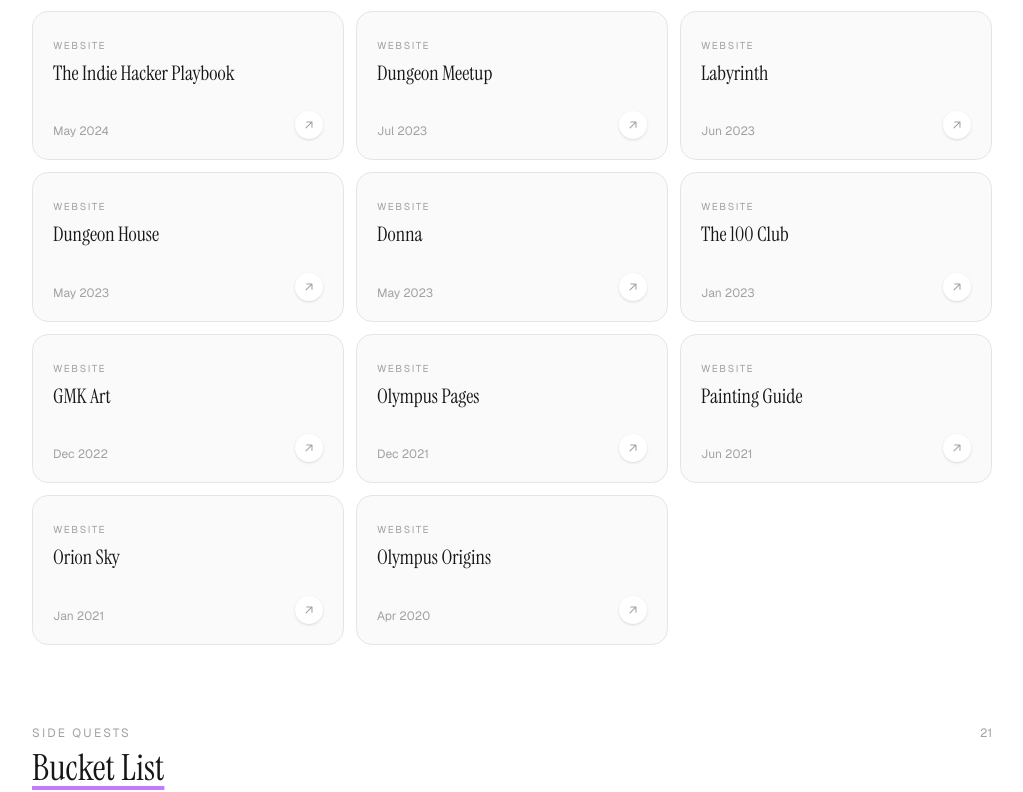
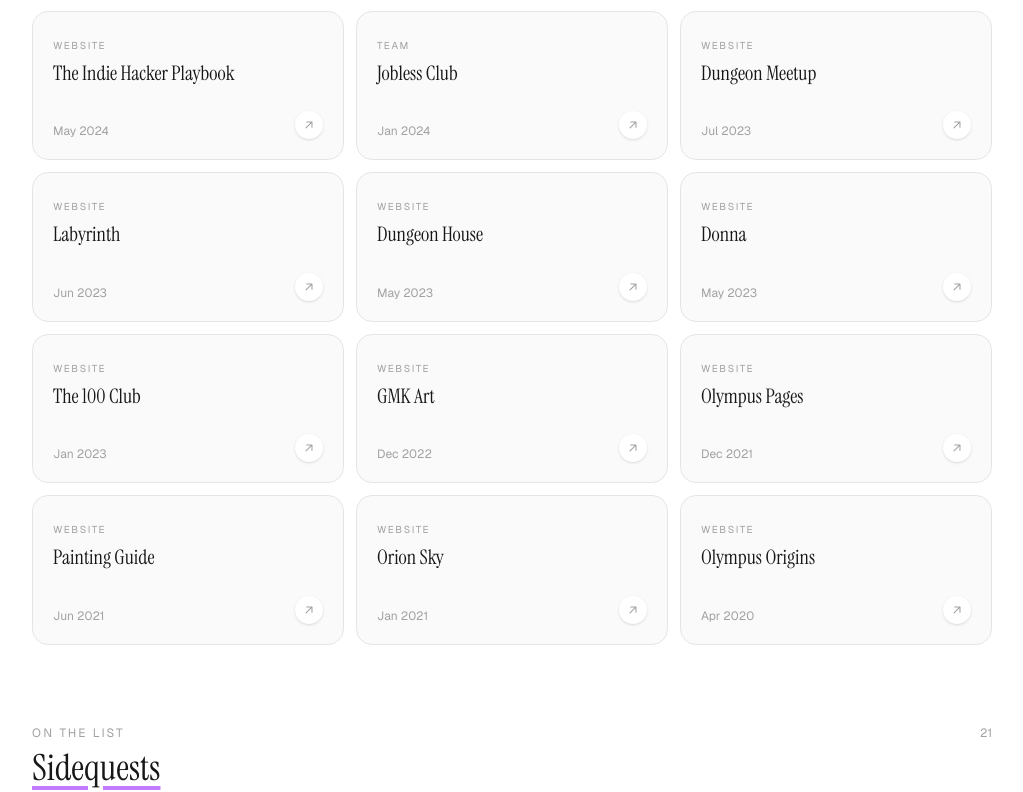
Before and after one commit to seantanyurong/seantanyurong_website, a Next.js app: page / in a window 1280 px wide. Shown: the part 808-1600 px from the top of the page, without its empty margins (128-1151 px from the left). Built offline with nearby package versions, Linux system fonts and the light colour scheme.

Commit message:
refact: side quests

```diff
--- /dev/null
+++ b/content/projects/jobless-club.md
@@ -0,0 +1,5 @@
+---
+title: 'Team: Jobless Club'
+date: 2024-01-08
+url: https://www.jobless.club/
+---
--- a/src/app/page.tsx
+++ b/src/app/page.tsx
@@ -28,10 +28,10 @@ export default async function HomePage() {
           <ProjectsGrid projects={projects} />
         </section>
 
-        <section id="bucket-list" className="scroll-mt-24 pb-20">
+        <section id="sidequests" className="scroll-mt-24 pb-20">
           <SectionHeading
-            eyebrow="Side quests"
-            title="Bucket List"
+            eyebrow="On the list"
+            title="Sidequests"
             accent="purple"
             count={bucket.length}
           />
--- a/src/components/Nav.tsx
+++ b/src/components/Nav.tsx
@@ -12,7 +12,7 @@ type NavItem = { id: string; label: string };
 const items: NavItem[] = [
   { id: "top", label: "Home" },
   { id: "projects", label: "Projects" },
-  { id: "bucket-list", label: "Bucket List" },
+  { id: "sidequests", label: "Sidequests" },
 ];
 
 export function Nav() {
```
